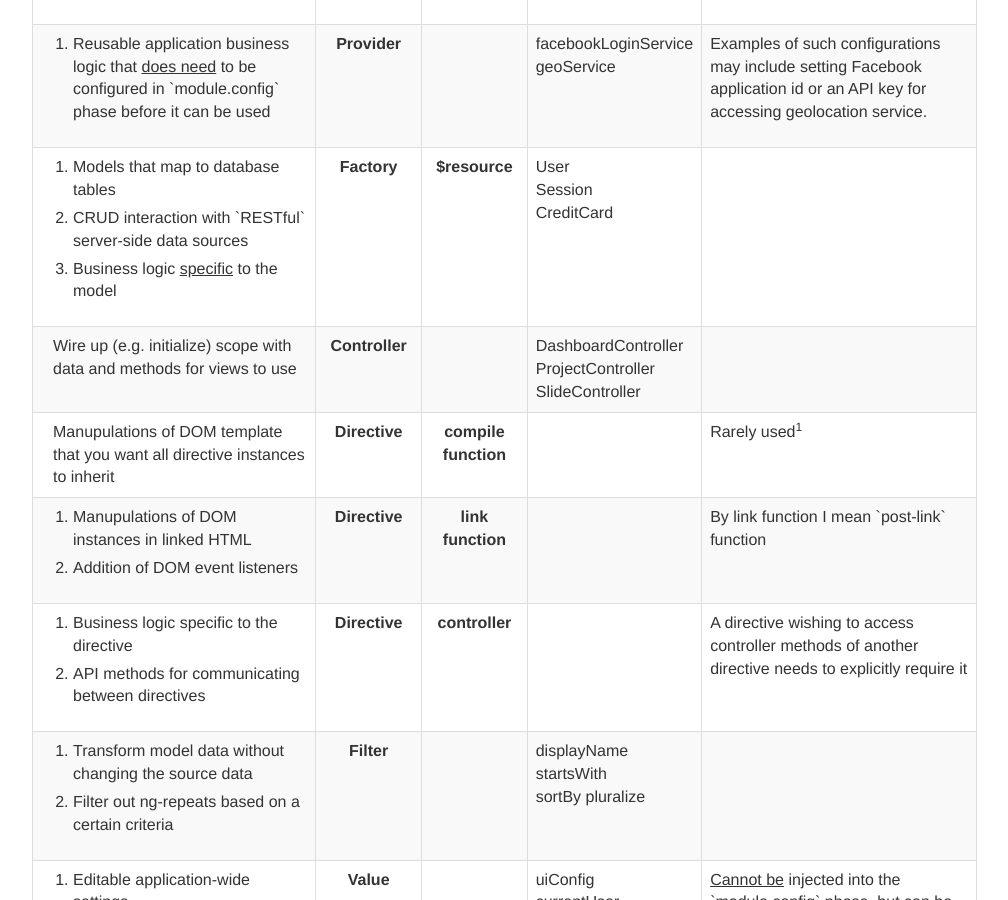
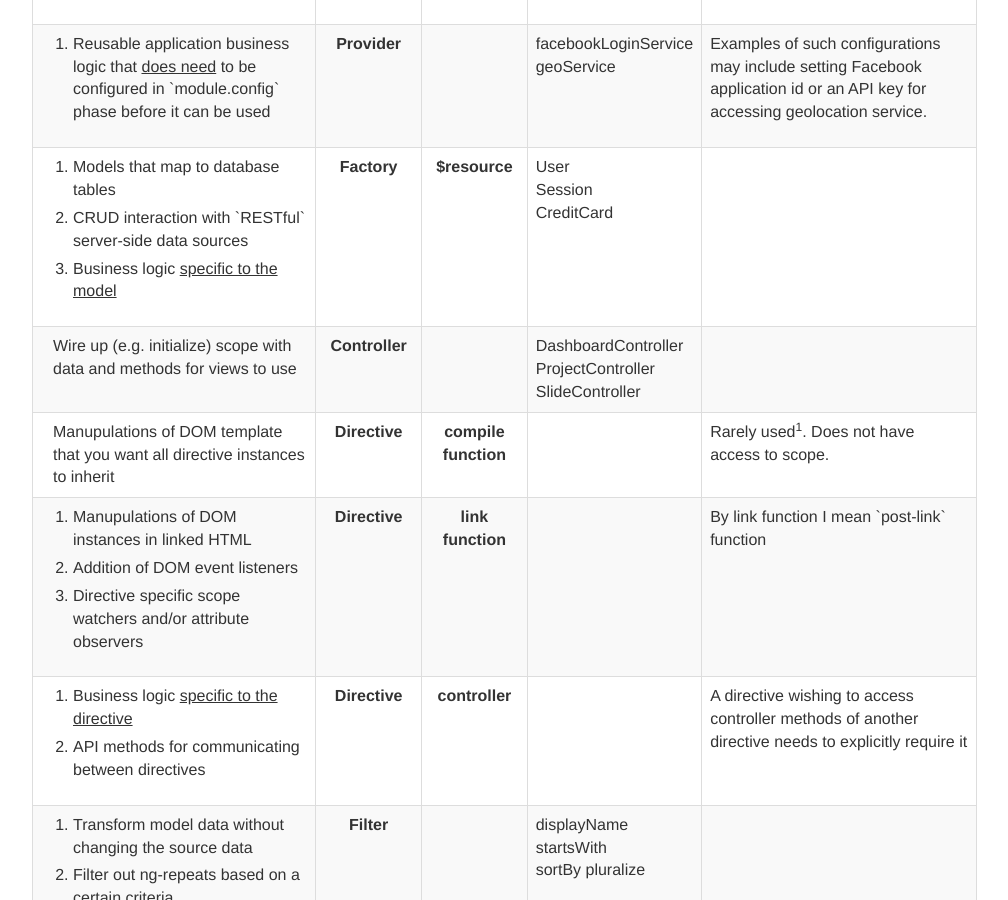
Before and after one commit to demisx/demisx.github.io, a Jekyll site: the page built from _posts/2014-09-14-angular-what-goes-where.md, in a window 1280 px wide and 900 px high, scrolled down 915 px. Shown: the whole window, without its empty margins (53-1061 px from the left). Built offline with Jekyll 4.4.1, drawn with Linux system fonts in a browser that asks for light colours; nearby versions of some CDN libraries; Markdown is read by kramdown in place of the engine named in the settings; comment, search, counter and statistics services are not loaded.

Commit message:
Update Angular WGW guide

```diff
--- a/_posts/2014-09-14-angular-what-goes-where.md
+++ b/_posts/2014-09-14-angular-what-goes-where.md
@@ -108,7 +108,7 @@ starting point depending on what you are trying to achieve.
       <ol>
         <li>Models that map to database tables</li>
         <li>CRUD interaction with `RESTful` server-side data sources</li>
-        <li>Business logic <u>specific</u> to the model</li>
+        <li>Business logic <u>specific to the model</u> </li>
       </ol>
     </td>
     <td>Factory</td>
@@ -139,13 +139,14 @@ starting point depending on what you are trying to achieve.
     <td>Directive</td>
     <td>compile<br/> function</td>
     <td></td>
-    <td>Rarely used<sup>1</sup></td>
+    <td>Rarely used<sup>1</sup>. Does not have access to scope.</td>
   </tr>
   <tr>
     <td>
       <ol>
         <li>Manupulations of DOM instances in linked HTML</li>
         <li>Addition of DOM event listeners</li>
+        <li>Directive specific scope watchers and/or attribute observers</li>
       </ol>
     </td>
     <td>Directive</td>
@@ -156,7 +157,7 @@ starting point depending on what you are trying to achieve.
   <tr>
     <td>
       <ol>
-        <li>Business logic specific to the directive</li>
+        <li>Business logic <u>specific to the directive</u></li>
         <li>API methods for communicating between directives</li>
       </ol>
     </td>
```
